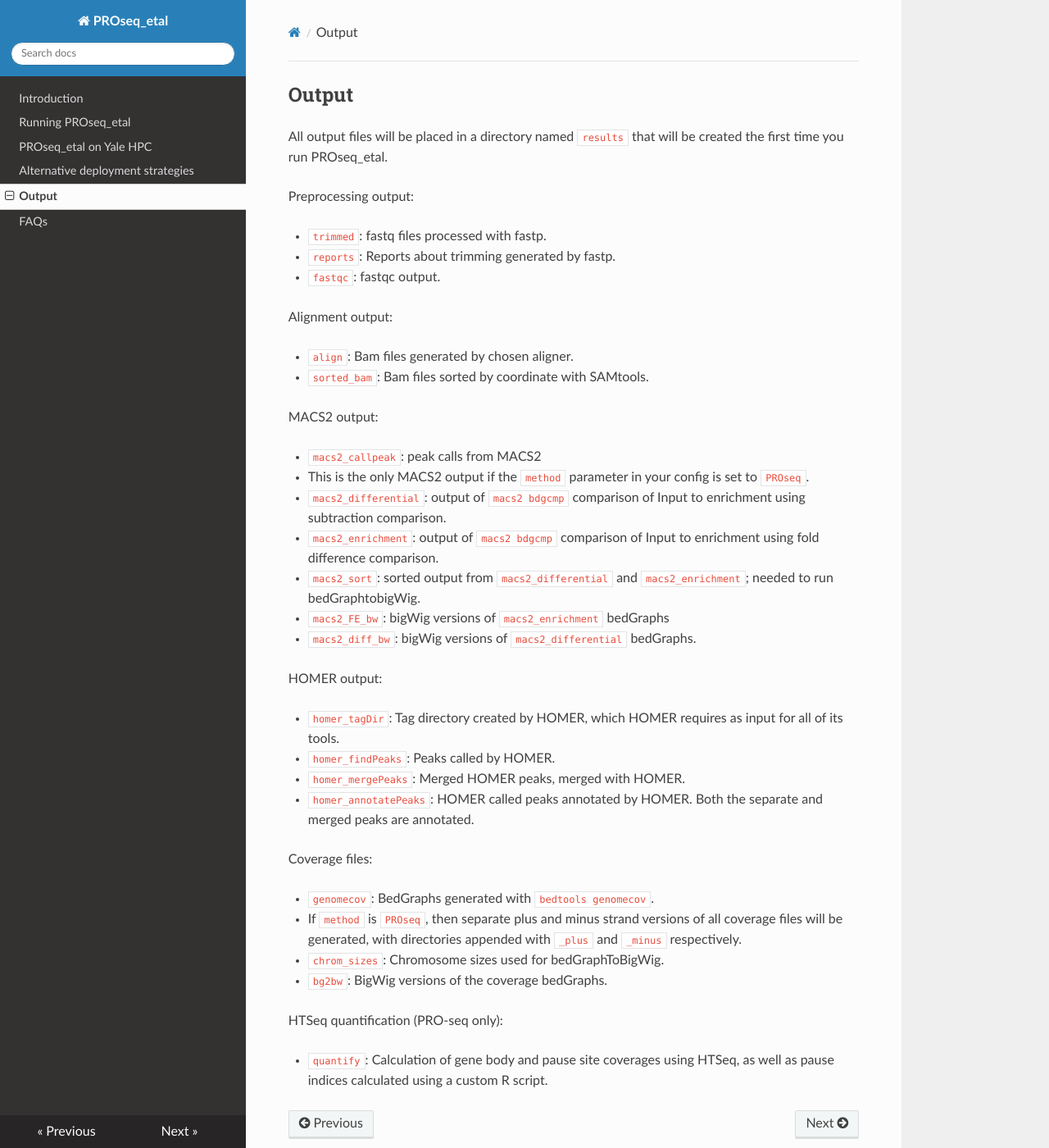
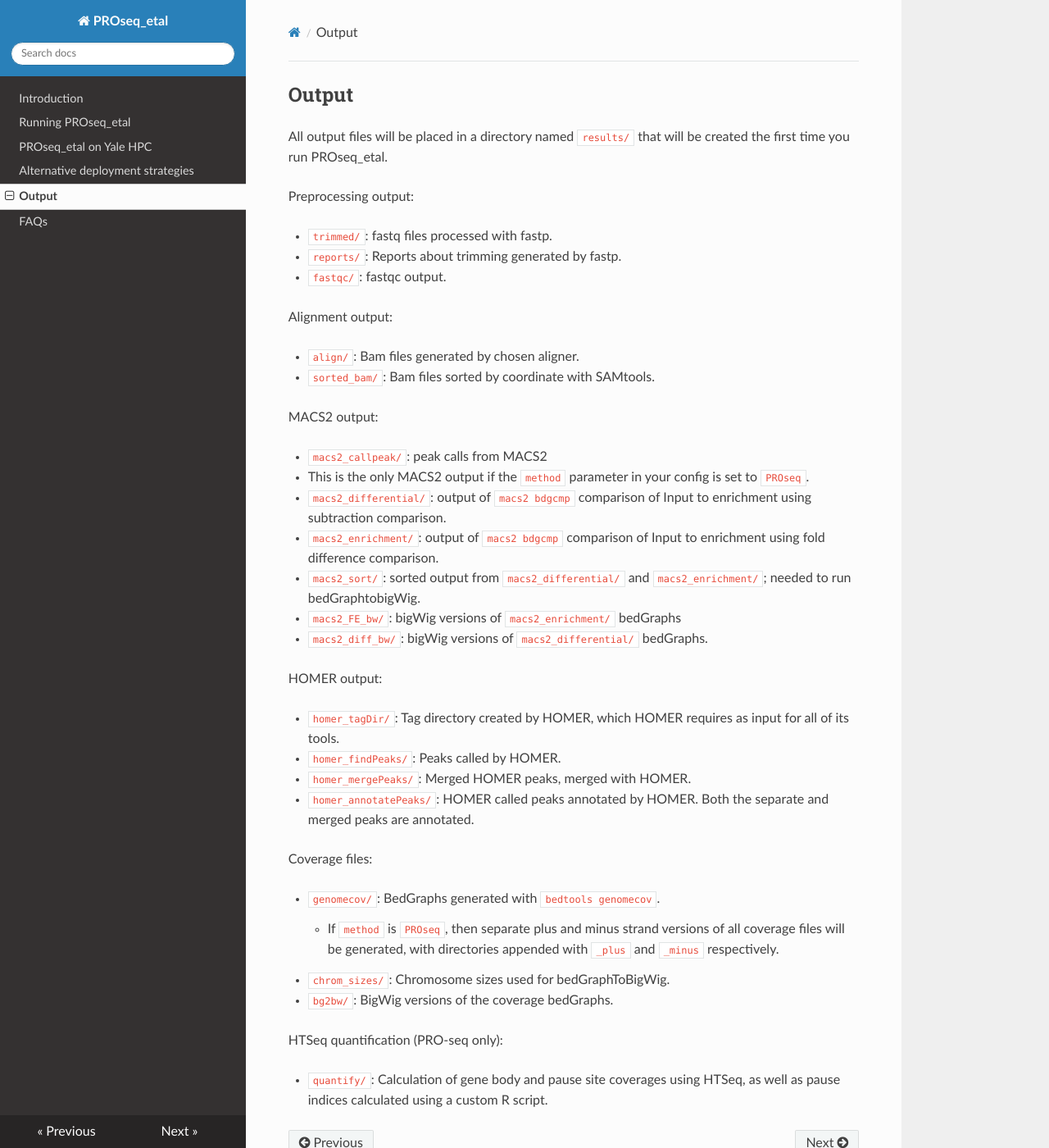
Before and after one commit to isaacvock/PROseq_etal, an MkDocs documentation site: the page built from docs/output.md, in a window 1280 px wide and 1400 px high. Shown: the whole window at 82% size. Built offline with MkDocs 1.6.1, drawn with Linux system fonts in a browser that asks for light colours; nearby versions of some CDN libraries.

```diff
--- a/docs/output.md
+++ b/docs/output.md
@@ -1,42 +1,42 @@
 ## Output
 
-All output files will be placed in a directory named `results` that will be created the first time you run PROseq_etal.
+All output files will be placed in a directory named `results/` that will be created the first time you run PROseq_etal.
 
 Preprocessing output:
 
-* `trimmed`: fastq files processed with fastp.
-* `reports`: Reports about trimming generated by fastp.
-* `fastqc`: fastqc output.
+* `trimmed/`: fastq files processed with fastp.
+* `reports/`: Reports about trimming generated by fastp.
+* `fastqc/`: fastqc output.
 
 Alignment output:
 
-* `align`: Bam files generated by chosen aligner.
-* `sorted_bam`: Bam files sorted by coordinate with SAMtools.
+* `align/`: Bam files generated by chosen aligner.
+* `sorted_bam/`: Bam files sorted by coordinate with SAMtools.
 
 MACS2 output:
 
-* `macs2_callpeak`: peak calls from MACS2
+* `macs2_callpeak/`: peak calls from MACS2
   - This is the only MACS2 output if the `method` parameter in your config is set to `PROseq`.
-* `macs2_differential`: output of `macs2 bdgcmp` comparison of Input to enrichment using subtraction comparison.
-* `macs2_enrichment`: output of `macs2 bdgcmp` comparison of Input to enrichment using fold difference comparison.
-* `macs2_sort`: sorted output from `macs2_differential` and `macs2_enrichment`; needed to run bedGraphtobigWig.
-* `macs2_FE_bw`: bigWig versions of `macs2_enrichment` bedGraphs
-* `macs2_diff_bw`: bigWig versions of `macs2_differential` bedGraphs.
+* `macs2_differential/`: output of `macs2 bdgcmp` comparison of Input to enrichment using subtraction comparison.
+* `macs2_enrichment/`: output of `macs2 bdgcmp` comparison of Input to enrichment using fold difference comparison.
+* `macs2_sort/`: sorted output from `macs2_differential/` and `macs2_enrichment/`; needed to run bedGraphtobigWig.
+* `macs2_FE_bw/`: bigWig versions of `macs2_enrichment/` bedGraphs
+* `macs2_diff_bw/`: bigWig versions of `macs2_differential/` bedGraphs.
 
 HOMER output:
 
-* `homer_tagDir`: Tag directory created by HOMER, which HOMER requires as input for all of its tools.
-* `homer_findPeaks`: Peaks called by HOMER.
-* `homer_mergePeaks`: Merged HOMER peaks, merged with HOMER.
-* `homer_annotatePeaks`:  HOMER called peaks annotated by HOMER. Both the separate and merged peaks are annotated.
+* `homer_tagDir/`: Tag directory created by HOMER, which HOMER requires as input for all of its tools.
+* `homer_findPeaks/`: Peaks called by HOMER.
+* `homer_mergePeaks/`: Merged HOMER peaks, merged with HOMER.
+* `homer_annotatePeaks/`:  HOMER called peaks annotated by HOMER. Both the separate and merged peaks are annotated.
 
 Coverage files:
 
-* `genomecov`: BedGraphs generated with `bedtools genomecov`.
-  - If `method` is `PROseq`, then separate plus and minus strand versions of all coverage files will be generated, with directories appended with `_plus` and `_minus` respectively.
-* `chrom_sizes`: Chromosome sizes used for bedGraphToBigWig.
-* `bg2bw`: BigWig versions of the coverage bedGraphs.
+* `genomecov/`: BedGraphs generated with `bedtools genomecov`.
+    - If `method` is `PROseq`, then separate plus and minus strand versions of all coverage files will be generated, with directories appended with `_plus` and `_minus` respectively.
+* `chrom_sizes/`: Chromosome sizes used for bedGraphToBigWig.
+* `bg2bw/`: BigWig versions of the coverage bedGraphs.
 
 HTSeq quantification (PRO-seq only):
 
-* `quantify`: Calculation of gene body and pause site coverages using HTSeq, as well as pause indices calculated using a custom R script.
+* `quantify/`: Calculation of gene body and pause site coverages using HTSeq, as well as pause indices calculated using a custom R script.
```
Also changed, not shown: docs/simon.md (+36 -1 lines).
